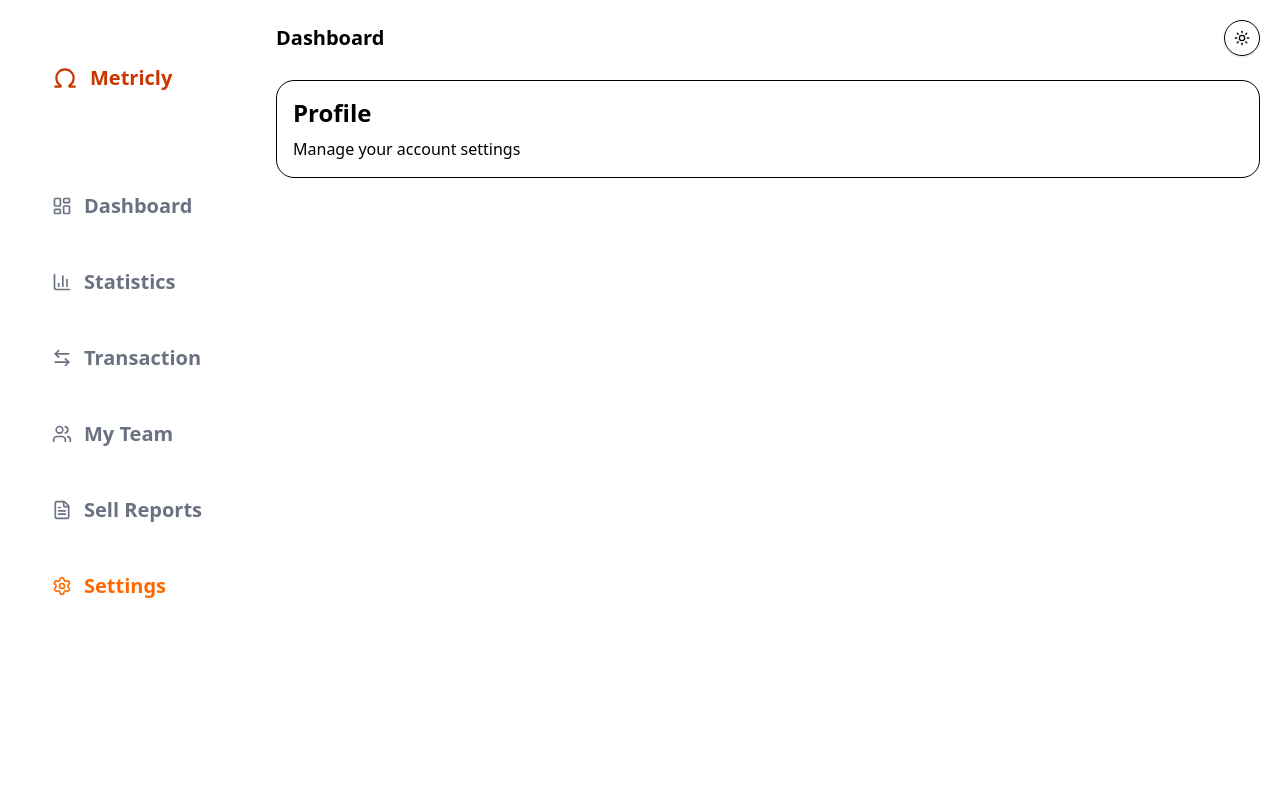
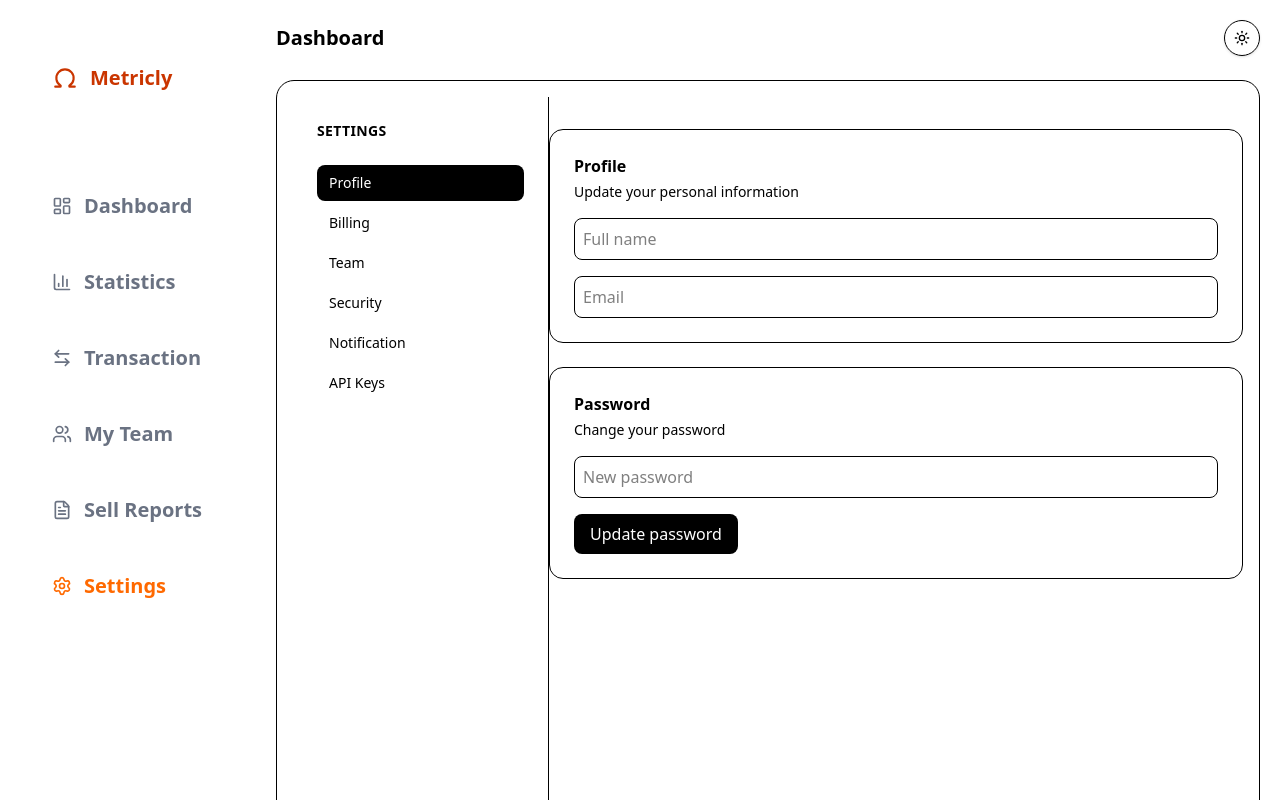
Before and after one commit to Engr-Shegez/metricly, a Next.js app: page /dashboard/settings in a window 1280 px wide. Shown: the top 800 px of the page. Built offline with nearby package versions, Linux system fonts and the light colour scheme.

Commit message:
"feat: added settings page "

```diff
--- a/src/app/dashboard/layout.tsx
+++ b/src/app/dashboard/layout.tsx
@@ -14,7 +14,7 @@ const DashboardLayout = ({ children }: { children: ReactNode }) => {
       <Sidebar open={open} setOpen={setOpen} />
 
       {/* Main content */}
-      <main className="flex-1 flex flex-col  p-5">
+      <main className="flex-1 flex flex-col p-5">
         <header className="mb-6 flex items-center justify-between">
           {/* Left section */}
           <div className="flex items-center gap-3">
@@ -29,7 +29,7 @@ const DashboardLayout = ({ children }: { children: ReactNode }) => {
           <ThemeToggle />
         </header>
 
-        <div className="rounded-2xl border bg-card p-4 shadow-soft-card ">
+        <div className="rounded-2xl border bg-card p-4 shadow-soft-card">
           {children}
         </div>
       </main>
--- a/src/app/dashboard/page.tsx
+++ b/src/app/dashboard/page.tsx
@@ -200,6 +200,7 @@ const DashboardPage = () => {
 
         {/* right widget */}
         <aside className="hidden w-80 space-y-6 bg-card p-6 shadow-soft-card lg:block">
+          {/* Upgrade card */}
           <div className="rounded-2xl border bg-linear-to-br from-primary to-primary/70 p-6 text-foreground">
             <h3 className="mb-3 text-xl font-semibold">Upgrade to Pro</h3>
             <p className="mb-5 text-2xl font-bold">$4.20 / Month</p>
@@ -207,7 +208,7 @@ const DashboardPage = () => {
               Upgrade Now
             </button>
           </div>
-
+          {/* Meeting card */}
           <div className="rounded-2xl border bg-card p-6">
             <h3 className="mb-3 text-xl font-semibold text-foreground">
               Daily Meetings
@@ -219,6 +220,7 @@ const DashboardPage = () => {
               Join Meeting
             </button>
           </div>
+          {/* Alert Card */}
         </aside>
       </div>
     </div>
--- a/src/app/dashboard/settings/page.tsx
+++ b/src/app/dashboard/settings/page.tsx
@@ -1,10 +1,14 @@
-import React from "react";
+import SettingsContent from "./settingsContent";
+import SettingsSidebar from "./settingsSidebar";
 
-const SettingsPage = () => {
+const SettingsPage = ({ children }: { children: React.ReactNode }) => {
   return (
     <div>
-      <h1 className="text-2xl font-semibold"> Profile</h1>
-      <p className="text-muted-foreground mt-2">Manage your account settings</p>
+      <SettingsSidebar>
+        {children}
+        <SettingsContent />
+      </SettingsSidebar>
+      ;
     </div>
   );
 };
--- /dev/null
+++ b/src/app/dashboard/settings/settingsContent.tsx
@@ -0,0 +1,30 @@
+import SettingsSection from "@/components/layout/SettingsSection";
+import React from "react";
+
+const SettingsContent = () => {
+  return (
+    <div className="space-y-6">
+      <SettingsSection
+        title="Profile"
+        description="Update your personal information"
+      >
+        <input
+          className="w-full border rounded-md p-2"
+          placeholder="Full name"
+        />
+        <input className="w-full border rounded-md p-2" placeholder="Email" />
+      </SettingsSection>
+
+      <SettingsSection title="Password" description="Change your password">
+        <input
+          className="w-full border rounded-md p-2"
+          placeholder="New password"
+        />
+        <button className="px-4 py-2 bg-black text-white rounded-md">
+          Update password
+        </button>
+      </SettingsSection>
+    </div>
+  );
+};
+export default SettingsContent;
--- a/src/app/dashboard/settings/layouts.tsx
+++ b/src/app/dashboard/settings/settingsSidebar.tsx
@@ -30,8 +30,8 @@ const NavLinks = ({ pathname, onNavigate }: NavLinksProps) => (
         className={cn(
           "text-sm px-3 py-2 rounded-md transition-colors",
           pathname.startsWith(item.href)
-            ? "bg-muted font-medium"
-            : "hover:bg-muted",
+            ? "bg-black text-white dark:bg-white dark:text-black"
+            : "text-muted-foreground hover:bg-muted hover:text-foreground",
         )}
       >
         {item.name}
@@ -39,26 +39,29 @@ const NavLinks = ({ pathname, onNavigate }: NavLinksProps) => (
     ))}
   </nav>
 );
-const SettingsLayouts = ({ children }: { children: React.ReactNode }) => {
+const SettingsSidebar = ({ children }: { children: React.ReactNode }) => {
   const [open, setOpen] = useState(false);
   const pathname = usePathname();
+
   return (
     <div className="flex min-h-screen">
-      {/*Desktop sidebar */}
-      <aside className="hidden md:flex w-64 border-r p-6 flex-col">
-        <h2 className="text-lg font-semibold mb-6">Settings</h2>
+      {/* Desktop sidebar */}
+      <aside className="hidden md:flex w-64 border-r bg-white/60 dark:bg-background backdrop-blur p-6 flex-col">
+        <h2 className="text-sm font-semibold text-muted-foreground mb-6 uppercase tracking-wide">
+          Settings
+        </h2>
         <NavLinks pathname={pathname} />
       </aside>
 
-      {/* Main content bar */}
+      {/* Right Content Area */}
       <div className="flex-1 flex flex-col">
         {/* Mobile Top Bar */}
-        <div className="md:hidden flex  items-center justify-between p-4 border-b">
-          <h2 className="font-semibold">Settings</h2>
+        <div className="md:hidden flex items-center justify-between p-4 py-3 border-b bg-background/80 backdrop-blur">
+          <h2 className=" text-sm font-semibold">Settings</h2>
 
           <Sheet open={open} onOpenChange={setOpen}>
             <SheetTrigger asChild>
-              <button className="p-2 rounded-md hover:bg-muted transition">
+              <button className="px-4 py-2 rounded-md bg-black text-white text-sm hover:opacity-90 transition">
                 <Menu className="w-5 h-5" />
               </button>
             </SheetTrigger>
@@ -69,11 +72,16 @@ const SettingsLayouts = ({ children }: { children: React.ReactNode }) => {
             </SheetContent>
           </Sheet>
         </div>
-        {/* Content Area */}
-        <main className="flex-1 p-4 md:p-8 overflow-y-auto">{children}</main>
+
+        {/* Page Content */}
+        <main className="flex-1 overflow-y-auto">
+          <div className="max-w-3xl mx-auto w-full py-8 px-4 md:px-0">
+            {children}
+          </div>
+        </main>
       </div>
     </div>
   );
 };
 
-export default SettingsLayouts;
+export default SettingsSidebar;
--- /dev/null
+++ b/src/components/layout/SettingsSection.tsx
@@ -0,0 +1,26 @@
+import React from "react";
+
+const SettingsSection = ({
+  title,
+  description,
+  children,
+}: {
+  title: string;
+  description?: string;
+  children: React.ReactNode;
+}) => {
+  return (
+    <div className="border rounded-xl p-6 bg-background">
+      <div className="mb-4">
+        <h3 className="text-base font-semibold">{title}</h3>
+        {description && (
+          <p className="text-sm text-muted-foreground mt-1">{description}</p>
+        )}
+      </div>
+
+      <div className="space-y-4">{children}</div>
+    </div>
+  );
+};
+
+export default SettingsSection;
```
